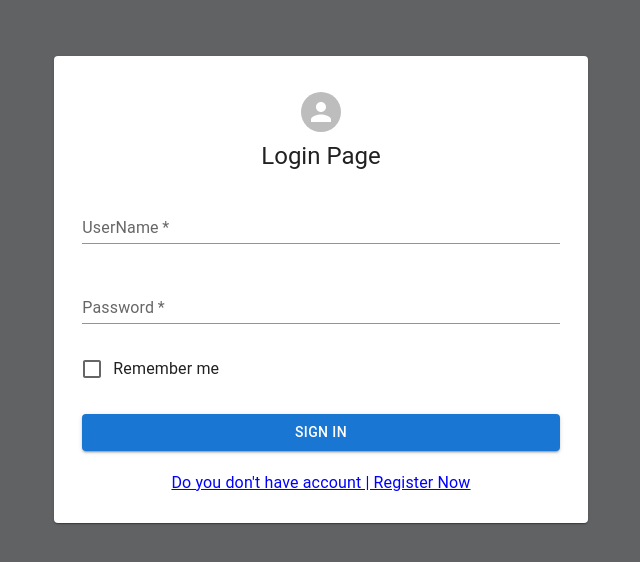
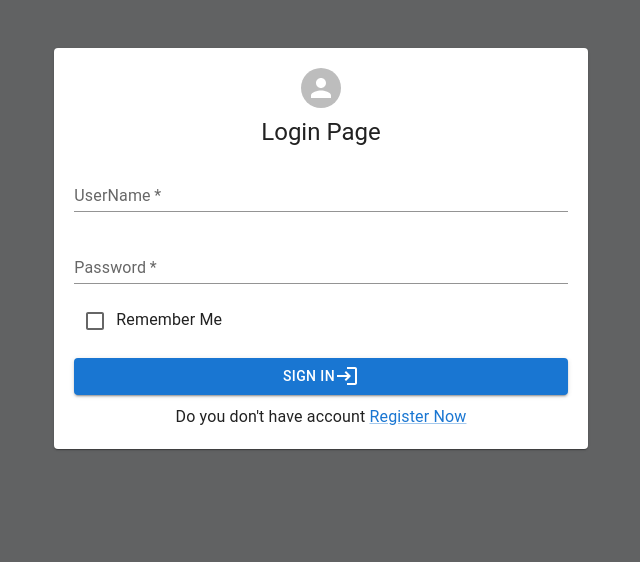
Before and after one commit to faizmohmmadR/nejat, a React (Create React App) app in the folder frontend/: page / in a window 1280 px wide. Shown: the top 562 px of the page, without its empty margins (319-959 px from the left). Built offline with nearby package versions, Linux system fonts and the light colour scheme.

Commit message:
login page validated

```diff
--- a/frontend/src/Components/Login.jsx
+++ b/frontend/src/Components/Login.jsx
@@ -1,71 +1,184 @@
 import React from "react";
+import { useState } from "react";
+import LoginIcon from "@mui/icons-material/Login";
+import Alert from "@mui/material/Alert";
 
 import {
   Avatar,
   Button,
   Checkbox,
-  FormControlLabel,
   Grid,
   Paper,
+  Link,
   TextField,
   Typography,
 } from "@mui/material";
 
 const Login = () => {
+  const [username, setusername] = useState();
+  const [password, setPassword] = useState();
+  const [rememberMe, setRememberMe] = useState();
+
+  const [usernameError, setusernamError] = useState(false);
+  const [passwordError, setpasswordError] = useState(false);
+
+  const [formValid, setFormValid] = useState();
+  const [success, setSuccess] = useState();
+
+  const handleUsername = () => {
+    const usernameRegex = /^[a-zA-Z0-9_]+$/;
+    if (!username) {
+      setusernamError("Username is required");
+    } else if (username.length < 2) {
+      setusernamError("Username must be at least 5 characters long");
+    } else if (username.length > 20) {
+      setusernamError("Username must not exceed 20 characters");
+    } else if (!username.match(usernameRegex)) {
+      setusernamError(
+        "Username can only contain letters, numbers, and underscores"
+      );
+    } else {
+      setusernamError(false);
+      setpasswordError(false);
+    }
+  };
+  const handlePassword = () => {
+    const passwordRegex =
+      /^(?=.*[a-z])(?=.*[A-Z])(?=.*\d)(?=.*[@$!%*?&])[A-Za-z\d@$!%*?&]{8,20}$/;
+
+    if (!password) {
+      setpasswordError("Password is required");
+      return;
+    }
+
+    if (password.length < 8) {
+      setpasswordError("Password must be at least 8 characters long");
+      return;
+    }
+
+    if (password.length > 16) {
+      setpasswordError("Password must be at most 20 characters long");
+      return;
+    }
+
+    if (!password.match(passwordRegex)) {
+      setpasswordError(
+        "Password must contain at least one lowercase letter, one uppercase letter, one digit, and one special character"
+      );
+      return;
+    }
+
+    setpasswordError(false);
+  };
+
+  const handleSubmit = (e) => {
+    e.preventDefault();
+    setSuccess(null);
+
+    if (!username || !password) {
+      setFormValid("Username and Password are required");
+      return;
+    }
+
+    if (usernameError || !username) {
+      setFormValid(usernameError);
+      return;
+    }
+    if (passwordError || !password) {
+      setFormValid(passwordError);
+      return;
+    }
+
+    setFormValid(null);
+    setSuccess("You are logging in successfully");
+    console.log("User name: " + username);
+    console.log("Password: " + password);
+    console.log("Remember User: " + rememberMe);
+  };
+
   return (
     <Grid
       container
       justifyContent={"center"}
       sx={{ width: "100vw", height: "100vh", bgcolor: "#616263" }}
     >
-      <Grid item lg={5} mt={7}>
+      <Grid item lg={5} mt={6}>
         <Paper sx={{ padding: "20px" }}>
-          <Grid textAlign={"center"} pt={2}>
+          <Grid textAlign={"center"}>
             <Avatar sx={{ margin: "0px auto" }} />
-            <Typography variant="h5" pt={1}>
+            <Typography variant="h5" mt={1}>
               Login Page
             </Typography>
           </Grid>
-          <Grid component="form" padding={1}>
+          <Grid component="form" id="loginForm">
             <TextField
               label="UserName"
+              id="username"
               placeholder="Enter username"
               variant="standard"
               margin="normal"
               fullWidth
               required
+              value={username}
+              onChange={(e) => setusername(e.target.value)}
+              error={usernameError}
+              onBlur={handleUsername}
+              autoComplete="username"
             />
             <TextField
               label="Password"
+              id="password"
               placeholder="Enter password"
               variant="standard"
               type="password"
               fullWidth
               required
-              sx={{ mt: 3 }}
+              value={password}
+              onChange={(e) => setPassword(e.target.value)}
+              error={passwordError}
+              onBlur={handlePassword}
+              sx={{ mt: 2 }}
+              autoComplete="current-password"
             />
-            <FormControlLabel
-              control={<Checkbox />}
-              label="Remember me"
-              defaultChecked
-              sx={{ mt: 3 }}
-            />
+            <Typography mt={2}>
+              <Checkbox
+                onChange={(event) => setRememberMe(event.target.checked)}
+                inputProps={{ "aria-label": "controlled" }}
+                id="rememberMe"
+              />
+              Remember Me
+            </Typography>
             <Button
               type="submit"
               color="primary"
               variant="contained"
-              sx={{ mt: 3 }}
+              sx={{ mt: 2 }}
               fullWidth
+              onClick={handleSubmit}
             >
               Sign in
+              <LoginIcon />
             </Button>
+            <Typography mt={1}>
+              {formValid && (
+                <Typography>
+                  <Alert severity="error">{formValid}</Alert>
+                </Typography>
+              )}
+            </Typography>
+            <Typography>
+              {success && (
+                <Typography>
+                  <Alert severity="success">{success}</Alert>
+                </Typography>
+              )}
+            </Typography>
             <Grid>
-              <Typography
-                color={"blue"}
-                textAlign={"center"}
-                sx={{ textDecoration: "underline", mt: "20px" }}
-              >
-                Do you don't have account | Register Now
+              <Typography textAlign={"center"} sx={{ mt: "10px" }}>
+                Do you don't have account{" "}
+                <Link rel="stylesheet" href="#">
+                  Register Now
+                </Link>
               </Typography>
             </Grid>
           </Grid>
```
